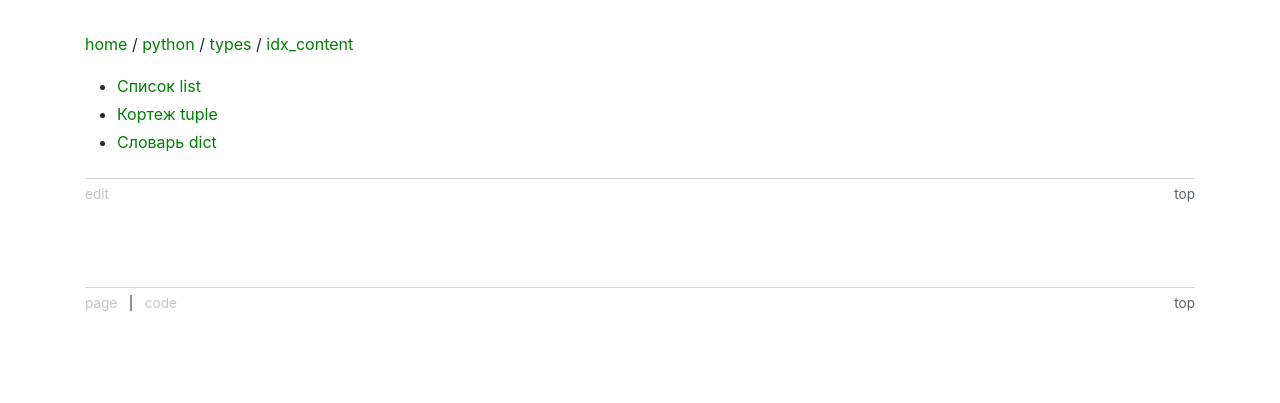
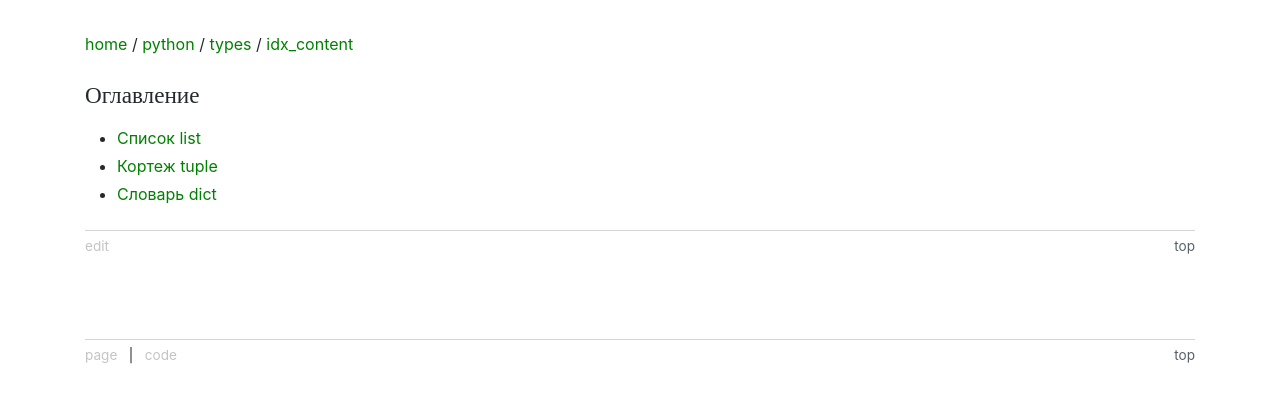
Before and after one commit to olexsyn/ITNote, a Jekyll site: the page built from python/types/idx_content.md, in a window 1280 px wide. Shown: the top 403 px of the page. Built offline with Jekyll 4.4.1, drawn with Linux system fonts in a browser that asks for light colours; some web fonts are replaced; our own code applies the rules of GitHub Pages for plain Markdown files.

Commit message:
Update idx_content.md

```diff
--- a/python/types/idx_content.md
+++ b/python/types/idx_content.md
@@ -1,3 +1,5 @@
+#### Оглавление
+
 - [Список list](list)
 - [Кортеж tuple](tuple)
 - [Словарь dict](dict)
```
